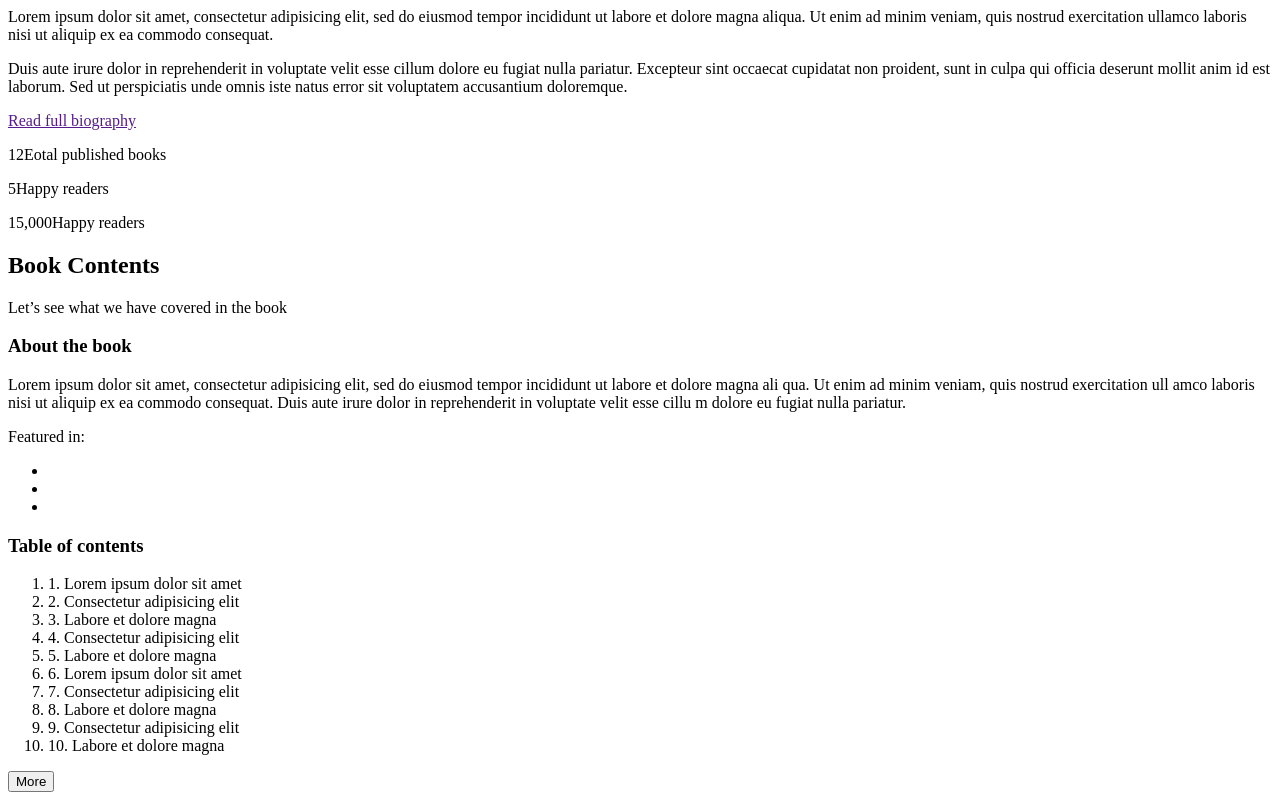
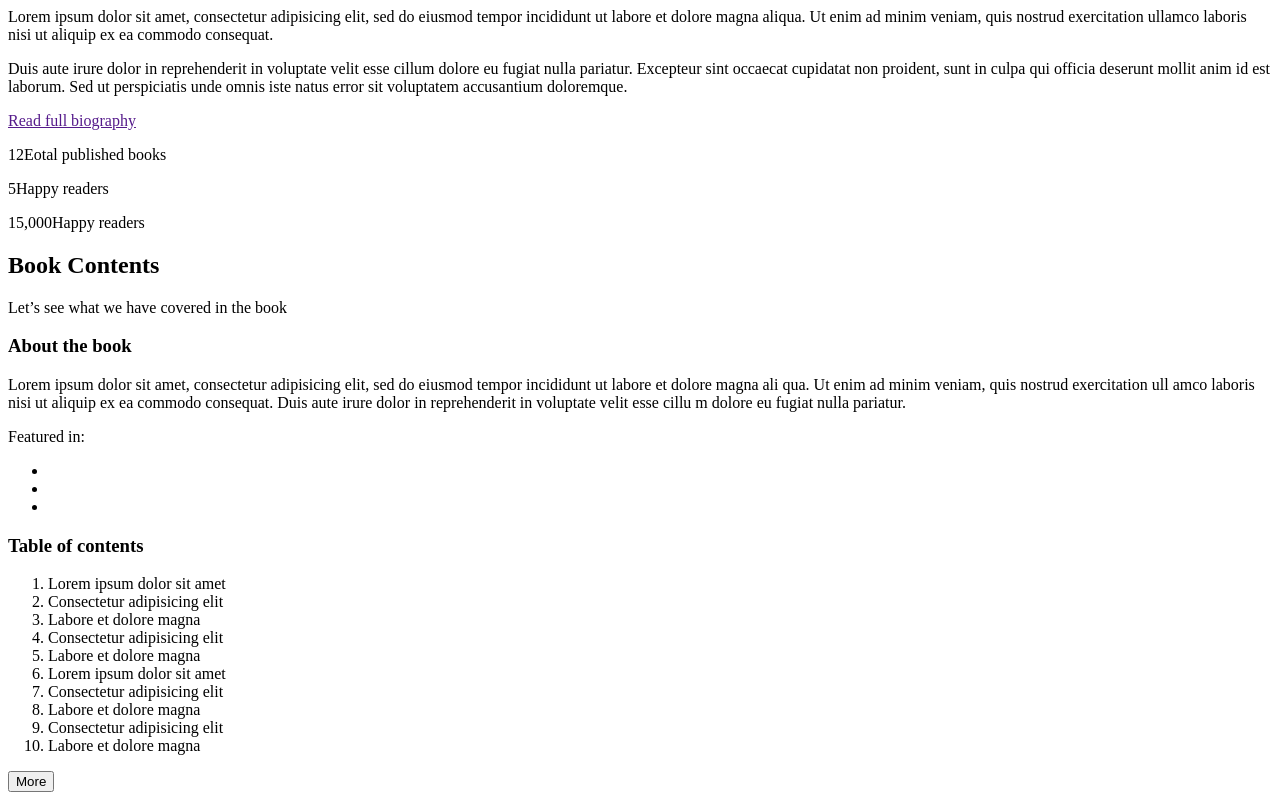
Before and after one commit to LegionMustDie/Bukee, a plain HTML site: page index.html in a window 1280 px wide. Shown: the part 507-1307 px from the top of the page. Drawn offline with Linux system fonts and the light colour scheme.

Commit message:
Fix last update

```diff
--- a/index.html
+++ b/index.html
@@ -74,16 +74,16 @@
             <div>
                 <h3>Table of contents</h3>
                 <ol>
-                    <li>1. Lorem ipsum dolor sit amet</li>
-                    <li>2. Consectetur adipisicing elit</li>
-                    <li>3. Labore et dolore magna</li>
-                    <li>4. Consectetur adipisicing elit</li>
-                    <li>5. Labore et dolore magna</li>
-                    <li>6.  Lorem ipsum dolor sit amet</li>
-                    <li>7. Consectetur adipisicing elit</li>
-                    <li>8. Labore et dolore magna</li>
-                    <li>9. Consectetur adipisicing elit</li>
-                    <li>10. Labore et dolore magna</li>
+                    <li>Lorem ipsum dolor sit amet</li>
+                    <li>Consectetur adipisicing elit</li>
+                    <li>Labore et dolore magna</li>
+                    <li>Consectetur adipisicing elit</li>
+                    <li>Labore et dolore magna</li>
+                    <li>Lorem ipsum dolor sit amet</li>
+                    <li>Consectetur adipisicing elit</li>
+                    <li>Labore et dolore magna</li>
+                    <li>Consectetur adipisicing elit</li>
+                    <li>Labore et dolore magna</li>
                 </ol>
                 <button>More</button>
             </div>
```
